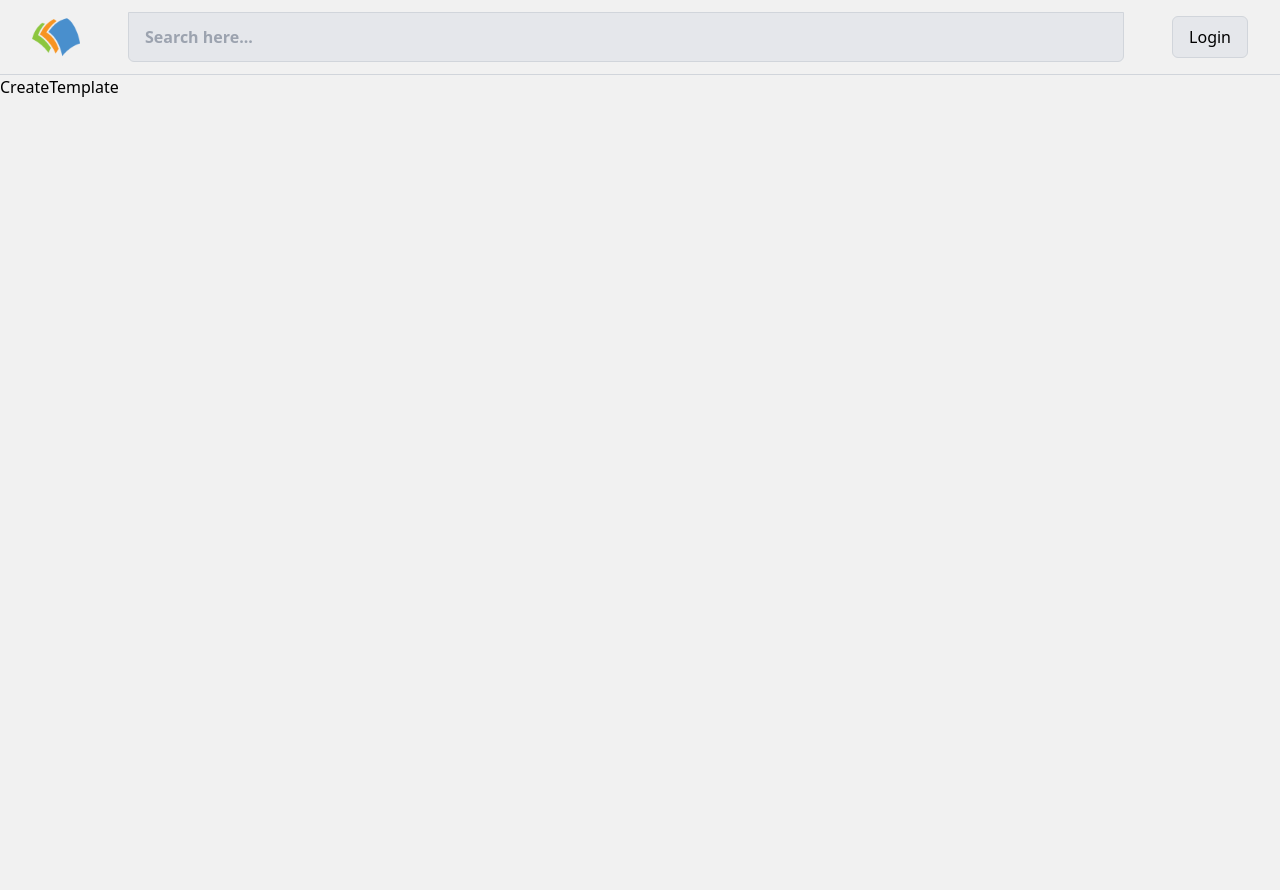
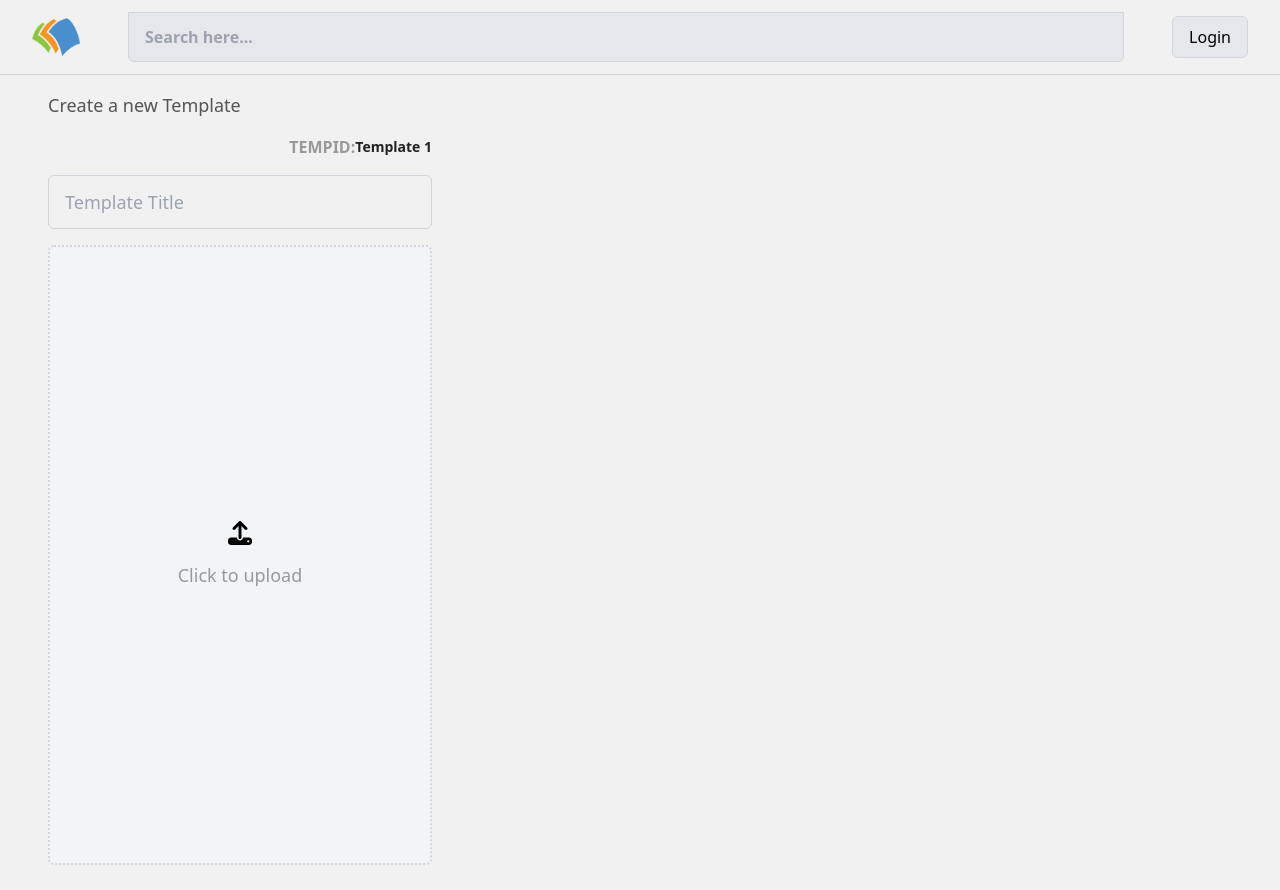
Before and after one commit to TheSoftNode/Resume, a React (Vite) app: page /template/create in a window 1280 px wide. Before the commit the page ends 800 px from the top, so only its background shows below. Built offline with nearby package versions, Linux system fonts and the light colour scheme; no server answers; a web font is replaced by a local one.

Commit message:
Complete the create template file upload

```diff
--- a/src/config/firebase.config.js
+++ b/src/config/firebase.config.js
@@ -2,6 +2,7 @@ import { getApp, getApps, initializeApp } from "firebase/app";
 import { getAuth } from "firebase/auth";
 import { getFirestore } from "firebase/firestore";
 import { getAnalytics } from "firebase/analytics";
+import { getStorage } from "firebase/storage";
 
 const firebaseConfig = {
   apiKey: import.meta.env.VITE_API_KEY,
@@ -17,6 +18,7 @@ const firebaseConfig = {
 const app = getApps.length > 0 ? getApp() : initializeApp(firebaseConfig);
 const auth = getAuth(app);
 const db = getFirestore(app);
+const storage = getStorage(app);
 const analytics = getAnalytics(app);
 
-export { auth, db };
+export { auth, db, storage };
--- a/src/pages/CreateTemplate.jsx
+++ b/src/pages/CreateTemplate.jsx
@@ -1,8 +1,196 @@
-import React from 'react'
+import { deleteObject, getDownloadURL, ref, uploadBytesResumable } from 'firebase/storage';
+import React, { useState } from 'react'
+import { FaTrash, FaUpload } from 'react-icons/fa6';
+import { PuffLoader } from 'react-spinners';
+import { toast } from 'react-toastify';
+import { storage } from '../config/firebase.config';
 
 const CreateTemplate = () => {
+    const [formData, setFormData] = useState({
+        title: "",
+        imageURL: null
+    });
+
+    const [imageAsset, setImageAsset] = useState({
+      isImageLoading: false,
+      url: null,
+      progress: 0
+    })
+
+    // Handling input changes
+    const handleInputChange = (e) => {
+        const {name, value} = e.target;
+
+        setFormData((prevRec) => ({...prevRec, [name]: value}));
+    }
+
+    // handle image file changes
+    const handleFileSelect = async (e) => {
+      setImageAsset((prevAsset) => ({...prevAsset, isImageLoading: true}))
+      const file = e.target.files[0];
+
+      if(file && isAllowed(file)){
+        const storageRef = ref(storage, `Templates/${Date.now()}-${file.name}`)
+
+        const uploadTask = uploadBytesResumable(storageRef, file);
+
+        uploadTask.on(
+          "state_changed",
+          (snapshot) => {
+            setImageAsset(prevAsset => ({...prevAsset,
+              progress: (snapshot.bytesTransferred / snapshot.totalBytes)
+              * 100
+            }))
+          },
+          (error) => {
+            if(error.message.includes("storage/unauthorized")){
+              toast.error(`Error: Authorization Revoked!`)
+            }
+            else {
+              toast.error(`Error: ${error.message}`)
+            }
+          },
+          () => {
+            getDownloadURL(uploadTask.snapshot.ref).then(downloadURL => {
+              setImageAsset(prevAsset => ({
+                ...prevAsset,
+                url: downloadURL
+              }));
+            });
+
+            toast.success("Image uploaded")
+            setInterval(() => {
+              setImageAsset(prevAsset => ({
+                ...prevAsset,
+                isImageLoading: false
+              }));
+            }, 2000)
+          }
+          )
+      }
+      else {
+        toast.info("Invalid file format")
+      }
+    }
+
+    const deleteImage = async () => {
+      // setImageAsset((prevAsset) => ({...prevAsset, isImageLoading: true}));
+      setInterval(() => {
+        setImageAsset((prevAsset) => ({
+          ...prevAsset,
+          progress : 0,
+          url: null,
+          // isImageLoading: false
+        }))
+      }, 2000);
+      const deleteRef = ref(storage, imageAsset.url);
+      deleteObject(deleteRef).then(() => {
+        toast.success("Image deleted")
+      });
+    }
+
+    const isAllowed = file => {
+      const allowedTypes = ["image/jpeg", "image/jpg", "image/png"]
+      return allowedTypes.includes(file.type)
+    }
+
   return (
-    <div>CreateTemplate</div>
+    <div className="w-full px-4 lg:px-10 2xl:px-32 py-4 grid grid-cols-1
+    lg:grid-cols-12">
+        {/* left container */}
+        <div className="col-span-12 lg:col-span-4 2xl:col-span-3 w-full flex-1
+        flex items-center justify-start flex-col gap-4 px-2">
+            <div className="w-full">
+                <p className="text-lg text-txtPrimary">Create a new Template</p>
+            </div>
+
+            {/* template ID section */}
+            <div className="w-full flex items-center justify-end">
+                <p className="text-base text-txtLight uppercase font-semibold">
+                    TempID: {" "}
+                </p>
+
+                <p className="text-sm text-txtDark capitalize font-bold">
+                    Template 1
+                </p>
+            </div>
+
+            {/* template title section */}
+            <input
+                className="w-full px-4 py-3 rounded-md bg-transparent border
+                border-gray-300 text-lg text-txtPrimary focus:text-txtDark
+                focus:shadow-md outline-none"
+                type="text"
+                name="title"
+                placeholder='Template Title'
+                value={formData.title}
+                onChange={handleInputChange}
+            />
+
+            {/* file uploader section */}
+            <div className="w-full bg-gray-100 backdrop-blur-md h-[420px]
+            lg:h-[620px] 2xl:h-[740px] rounded-md border-2 border-dotted
+            border-gray-300 cursor-pointer flex items-center justify-center">
+              {imageAsset.isImageLoading ? (
+                <React.Fragment>
+                    <div className="flex flex-col items-center justify-center
+                    gap-4"
+                    >
+                      <PuffLoader color="#498FCD" size={40} />
+                      <p>{imageAsset?.progress.toFixed(2)}%</p>
+                    </div>
+                </React.Fragment>
+              ) : (
+                <React.Fragment>
+                    {!imageAsset?.url ? (
+                      <React.Fragment>
+                          <label className="w-full cursor-pointer h-full">
+                            <div className="flex flex-col items-center justify-center h-full">
+                              <div className="flex items-center justify-center cursor-pointer
+                              flex-col gap-4">
+                                <FaUpload className="text-2xl" />
+                                <p className="text-lg text-txtLight">Click to upload</p>
+                              </div>
+                            </div>
+
+                            <input
+                              type="file"
+                              className="w-0 h-0"
+                              accept=".jpeg,.jpg,.png"
+                              onChange={handleFileSelect}
+                            />
+                          </label>
+                      </React.Fragment>
+                    ) : (
+                      <React.Fragment>
+                        <div className="relative w-full overflow-hidden rounded-md">
+                          <img
+                            src={imageAsset?.url}
+                            alt=""
+                            className="w-full h-full object-cover"
+                            loading="lazy"
+                          />
+
+                          <div
+                            className="absolute top-4 right-4 w-8 h-8 rounded-md
+                            flex items-center justify-center bg-red-500 cursor-pointer"
+                            onClick={deleteImage}
+                          >
+                            <FaTrash className="text-sm text-white" />
+                          </div>
+                        </div>
+                      </React.Fragment>
+                    )}
+                </React.Fragment>
+              )}
+            </div>
+        </div>
+
+        {/* right container */}
+        <div className="col-span-12 lg:col-span-8 2xl:col-span-9">
+
+        </div>
+    </div>
   )
 }
 
```
